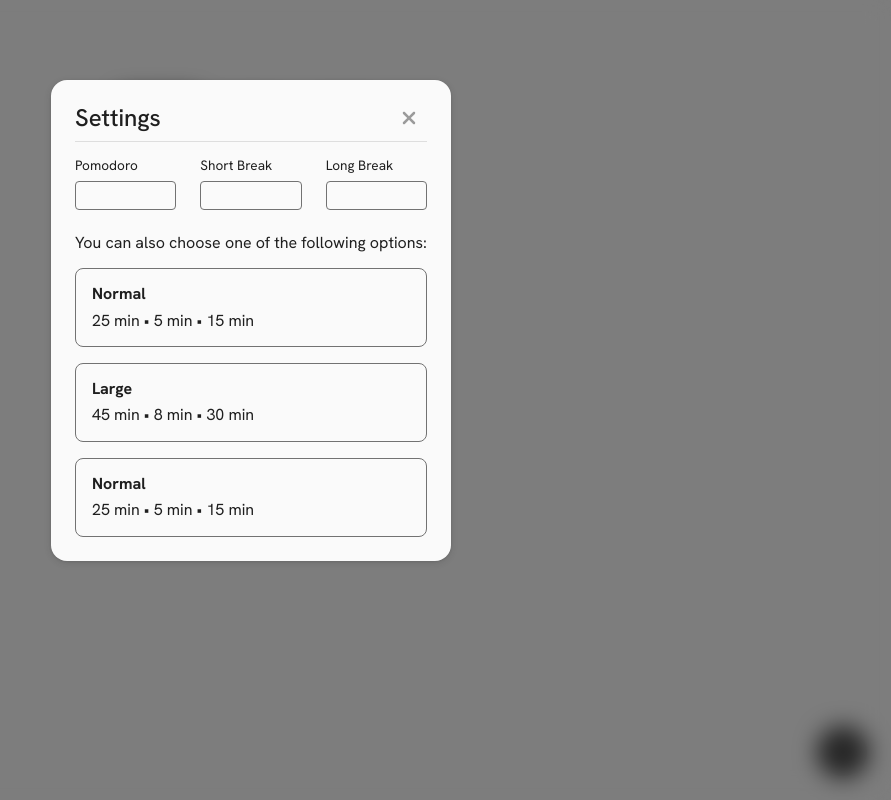
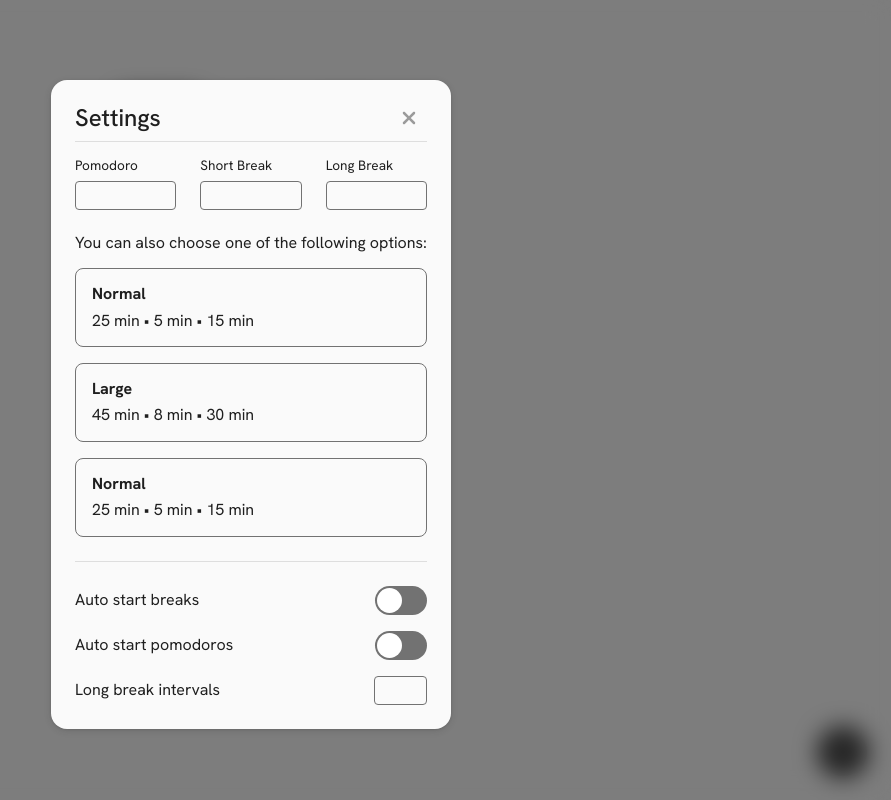
Before and after one commit to msilenzi/simple-pomodoro, a React (Vite) app: page / in a window 1280 px wide. Both pictures are taken after a click on the button 1232 px from the left and 752 px from the top of the page. Shown: the whole page, without its empty margins (389-1280 px from the left). Built offline with nearby package versions, Linux system fonts and the light colour scheme.

Commit message:
add other settings

```diff
--- a/src/components/setting/SettingModal.jsx
+++ b/src/components/setting/SettingModal.jsx
@@ -1,6 +1,6 @@
 import PropTypes from 'prop-types'
 import { Modal } from '@Components/ui/modal'
-import { InputGroup } from '@Components/ui/form'
+import { InputGroup, ToggleSwitch } from '@Components/ui/form'
 
 function SettingModal({ visible, handleClose }) {
   return (
@@ -33,6 +33,25 @@ function SettingModal({ visible, handleClose }) {
           <TimeOption title="Large" pomodoro="45" short="8" long="30" />
           <TimeOption title="Normal" pomodoro="25" short="5" long="15" />
         </div>
+
+        <hr className="setting__divider my-4" />
+
+        <div className="flex flex-column g-3">
+          <ToggleOption id="auto-break" label="Auto start breaks" />
+          <ToggleOption id="auto-pomodoros" label="Auto start pomodoros" />
+          <div className="flex justify-content-between align-items-center">
+            <label htmlFor="intervals">Long break intervals</label>
+            <input
+              type="number"
+              name="intervals"
+              id="intervals"
+              className="input-text"
+              style={{ width: '15%' }}
+              min={1}
+              max={6}
+            />
+          </div>
+        </div>
       </Modal.Body>
     </Modal>
   )
@@ -49,6 +68,20 @@ function TimeOption({ title, pomodoro, short, long }) {
   )
 }
 
+function ToggleOption({ id, label }) {
+  return (
+    <div className="flex align-items-center justify-content-between">
+      <label htmlFor={id}>{label}</label>
+      <ToggleSwitch id={id} size="0.7em" />
+    </div>
+  )
+}
+
+SettingModal.propTypes = {
+  visible: PropTypes.bool.isRequired,
+  handleClose: PropTypes.func.isRequired,
+}
+
 TimeOption.propTypes = {
   title: PropTypes.string.isRequired,
   pomodoro: PropTypes.string.isRequired,
@@ -56,9 +89,9 @@ TimeOption.propTypes = {
   long: PropTypes.string.isRequired,
 }
 
-SettingModal.propTypes = {
-  visible: PropTypes.bool.isRequired,
-  handleClose: PropTypes.func.isRequired,
+ToggleOption.propTypes = {
+  id: PropTypes.string.isRequired,
+  label: PropTypes.string.isRequired,
 }
 
 export default SettingModal
--- a/src/components/ui/form/InputGroup.jsx
+++ b/src/components/ui/form/InputGroup.jsx
@@ -4,7 +4,7 @@ function InputGroup({ id, type, label, ...customProps }) {
   return (
     <div className="input-group">
       <label htmlFor={id}>{label}</label>
-      <input {...customProps} id={id} type={type} />
+      <input {...customProps} id={id} name={id} type={type} />
     </div>
   )
 }
--- a/src/scss/base/_utilities.scss
+++ b/src/scss/base/_utilities.scss
@@ -5,14 +5,14 @@
 
 $properties: (
   m: margin,
-  p: padding
+  p: padding,
 );
 
 $sides: (
   t: top,
   b: bottom,
   l: left,
-  r: right
+  r: right,
 );
 
 @each $propertyLetter, $property in $properties {
@@ -101,3 +101,11 @@ $sides: (
 .flex-column {
   flex-direction: column;
 }
+
+.align-items-center {
+  align-items: center;
+}
+
+.justify-content-between {
+  justify-content: space-between;
+}
--- a/src/scss/components/_setting.scss
+++ b/src/scss/components/_setting.scss
@@ -46,3 +46,8 @@
     cursor: pointer;
   }
 }
+
+.setting__divider {
+  border: none;
+  border-bottom: solid 1px $gray-300;
+}
--- a/src/scss/components/ui/_form.scss
+++ b/src/scss/components/ui/_form.scss
@@ -6,8 +6,10 @@
     margin-bottom: map-get($spacers, 2);
     font-size: $sm-font-size;
   }
+}
 
-  input {
+.input-text,
+.input-group input {
   width: 100%;
   outline: 0;
   border: 1px solid $gray-600;
@@ -21,5 +23,5 @@
     box-shadow: 0 0 0 4px transparentize($textColor, 0.65);
     background-color: $white;
   }
+
 }
-}
```
Lines whose indentation alone changed are shown as unchanged.
